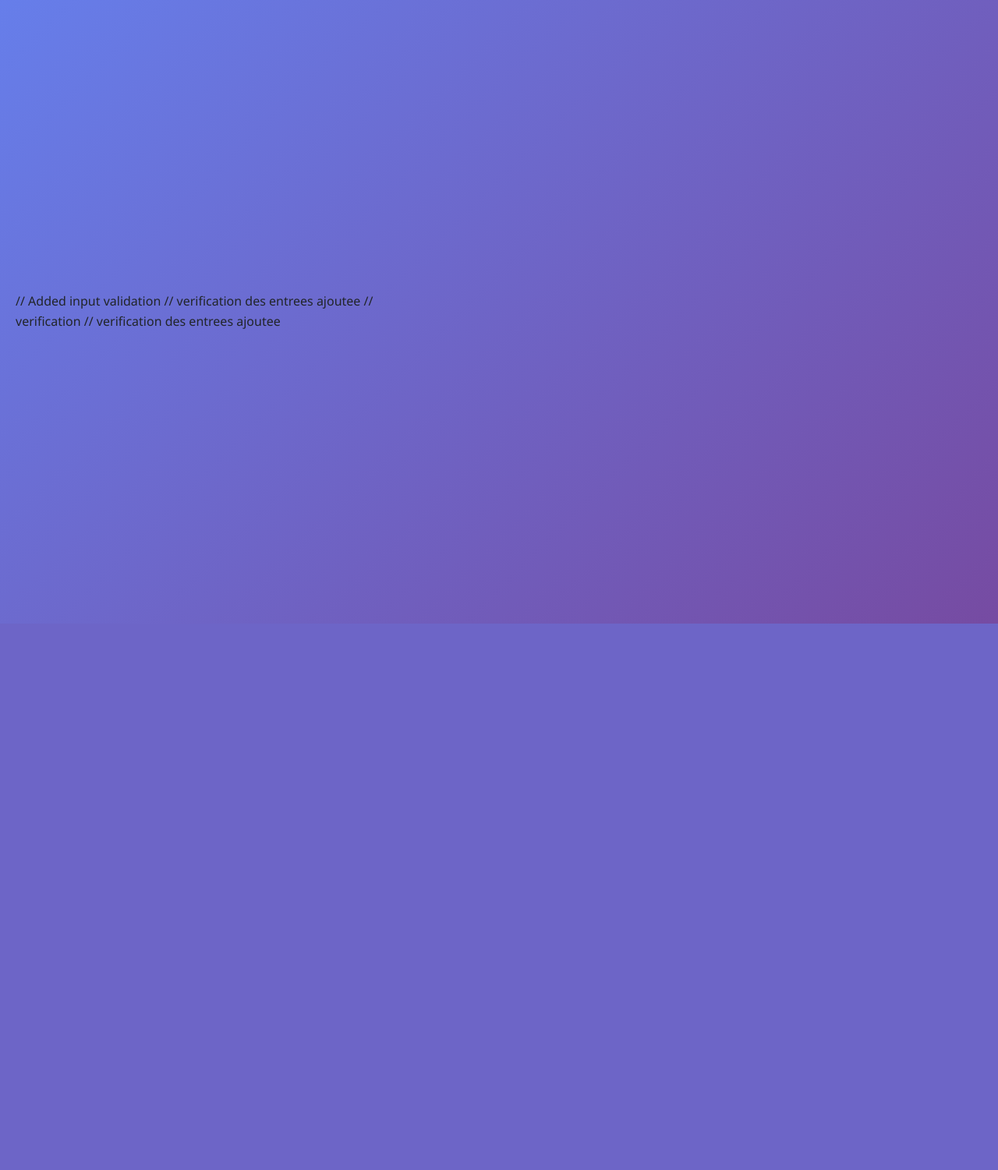
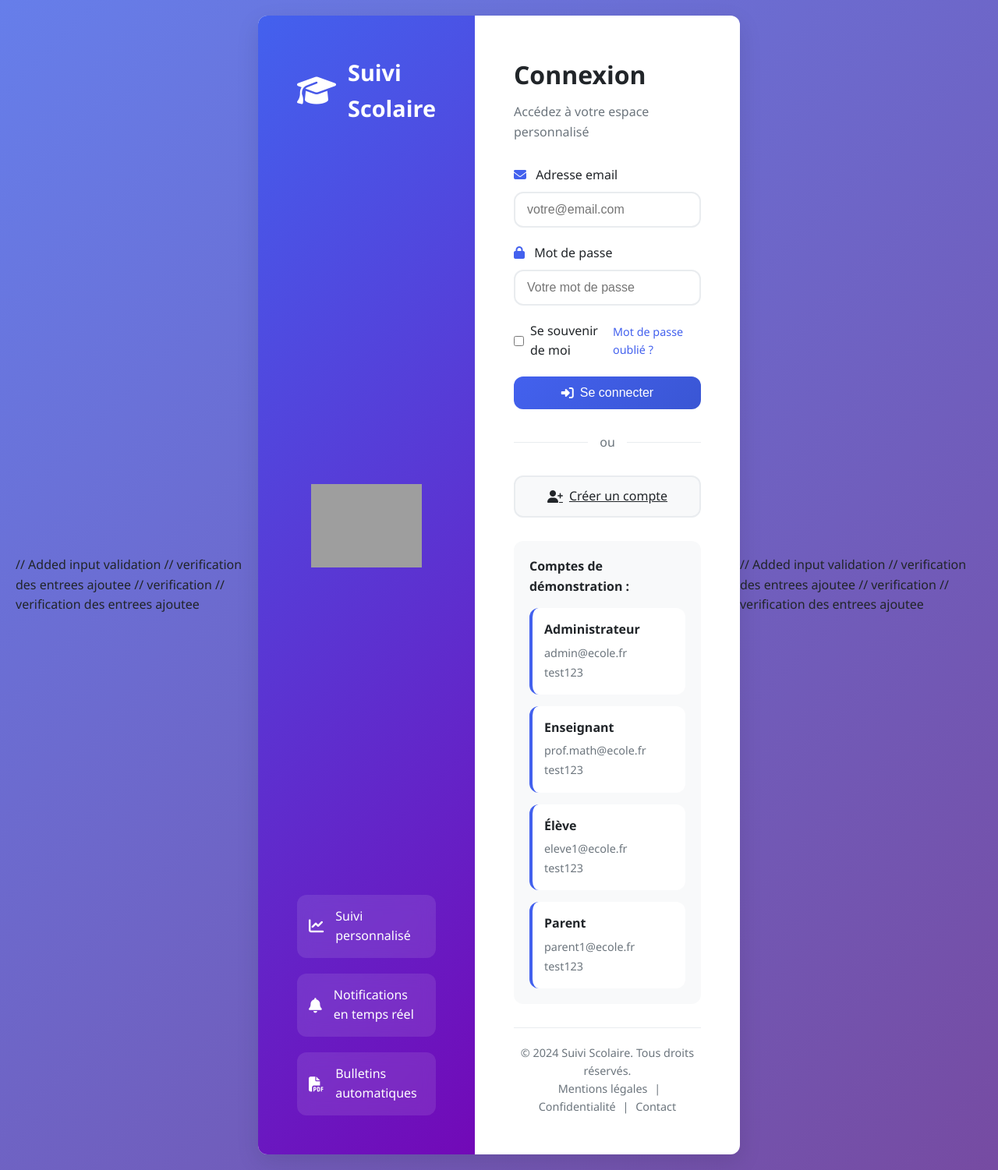
Before and after one commit to Davy-Antosper/Ecole-Project-Course, a PHP site: page /classnote/ in a window 1280 px wide. Shown: the whole page at 78% size. Before the commit the page ends 800 px from the top, so only its background shows below. Run offline with PHP 8.4, Linux system fonts and the light colour scheme; grey boxes are pictures that could not be loaded.

Commit message:
tout est connecte ca tourne enfin

```diff
--- a/index.php
+++ b/index.php
@@ -53,3 +53,136 @@ if ($_SERVER['REQUEST_METHOD'] === 'POST' && isset($_POST['login'])) {
 </head>
 <body class="auth-page">
     <div class="container">
+        <div class="auth-container">
+            <!-- Partie gauche - Illustration -->
+            <div class="auth-left">
+                <div class="logo">
+                    <i class="fas fa-graduation-cap"></i>
+                    <h1>Suivi Scolaire</h1>
+                </div>
+                <div class="illustration">
+                    <img src="https://cdn-icons-png.flaticon.com/512/3135/3135715.png" alt="Éducation">
+                </div>
+                <div class="features">
+                    <div class="feature">
+                        <i class="fas fa-chart-line"></i>
+                        <span>Suivi personnalisé</span>
+                    </div>
+                    <div class="feature">
+                        <i class="fas fa-bell"></i>
+                        <span>Notifications en temps réel</span>
+                    </div>
+                    <div class="feature">
+                        <i class="fas fa-file-pdf"></i>
+                        <span>Bulletins automatiques</span>
+                    </div>
+                </div>
+            </div>
+
+            <!-- Partie droite - Formulaire -->
+            <div class="auth-right">
+                <div class="auth-form">
+                    <h2>Connexion</h2>
+                    <p class="subtitle">Accédez à votre espace personnalisé</p>
+
+                    <?php if ($error): ?>
+                    <div class="alert alert-error">
+                        <i class="fas fa-exclamation-circle"></i>
+                        <?= $error ?>
+                    </div>
+                    <?php endif; ?>
+
+                    <?php if ($success): ?>
+                    <div class="alert alert-success">
+                        <i class="fas fa-check-circle"></i>
+                        <?= $success ?>
+                    </div>
+                    <?php endif; ?>
+
+                    <form method="POST" action="">
+                        <div class="form-group">
+                            <label for="email">
+                                <i class="fas fa-envelope"></i> Adresse email
+                            </label>
+                            <input type="email" id="email" name="email" required
+                                   placeholder="votre@email.com">
+                        </div>
+
+                        <div class="form-group">
+                            <label for="password">
+                                <i class="fas fa-lock"></i> Mot de passe
+                            </label>
+                            <input type="password" id="password" name="password" required
+                                   placeholder="Votre mot de passe">
+                        </div>
+
+                        <div class="form-options">
+                            <label class="checkbox">
+                                <input type="checkbox" name="remember">
+                                <span>Se souvenir de moi</span>
+                            </label>
+                            <a href="#" class="forgot-password">Mot de passe oublié ?</a>
+                        </div>
+
+                        <button type="submit" name="login" class="btn btn-primary btn-block">
+                            <i class="fas fa-sign-in-alt"></i> Se connecter
+                        </button>
+
+                        <div class="divider">
+                            <span>ou</span>
+                        </div>
+
+                        <a href="register.php" class="btn btn-secondary btn-block">
+                            <i class="fas fa-user-plus"></i> Créer un compte
+                        </a>
+                    </form>
+
+                    <div class="demo-accounts">
+                        <h4>Comptes de démonstration :</h4>
+                        <div class="demo-grid">
+                            <div class="demo-account">
+                                <strong>Administrateur</strong>
+                                <p>admin@ecole.fr</p>
+                                <p>test123</p>
+                            </div>
+                            <div class="demo-account">
+                                <strong>Enseignant</strong>
+                                <p>prof.math@ecole.fr</p>
+                                <p>test123</p>
+                            </div>
+                            <div class="demo-account">
+                                <strong>Élève</strong>
+                                <p>eleve1@ecole.fr</p>
+                                <p>test123</p>
+                            </div>
+                            <div class="demo-account">
+                                <strong>Parent</strong>
+                                <p>parent1@ecole.fr</p>
+                                <p>test123</p>
+                            </div>
+                        </div>
+                    </div>
+                </div>
+
+                <div class="auth-footer">
+                    <p>&copy; 2024 Suivi Scolaire. Tous droits réservés.</p>
+                    <p>
+                        <a href="#">Mentions légales</a> |
+                        <a href="#">Confidentialité</a> |
+                        <a href="#">Contact</a>
+                    </p>
+                </div>
+            </div>
+        </div>
+    </div>
+
+    <script src="script.js"></script>
+</body>
+</html>
+// Added input validation
+
+// verification des entrees ajoutee
+
+// verification
+
+// verification des entrees ajoutee
```
